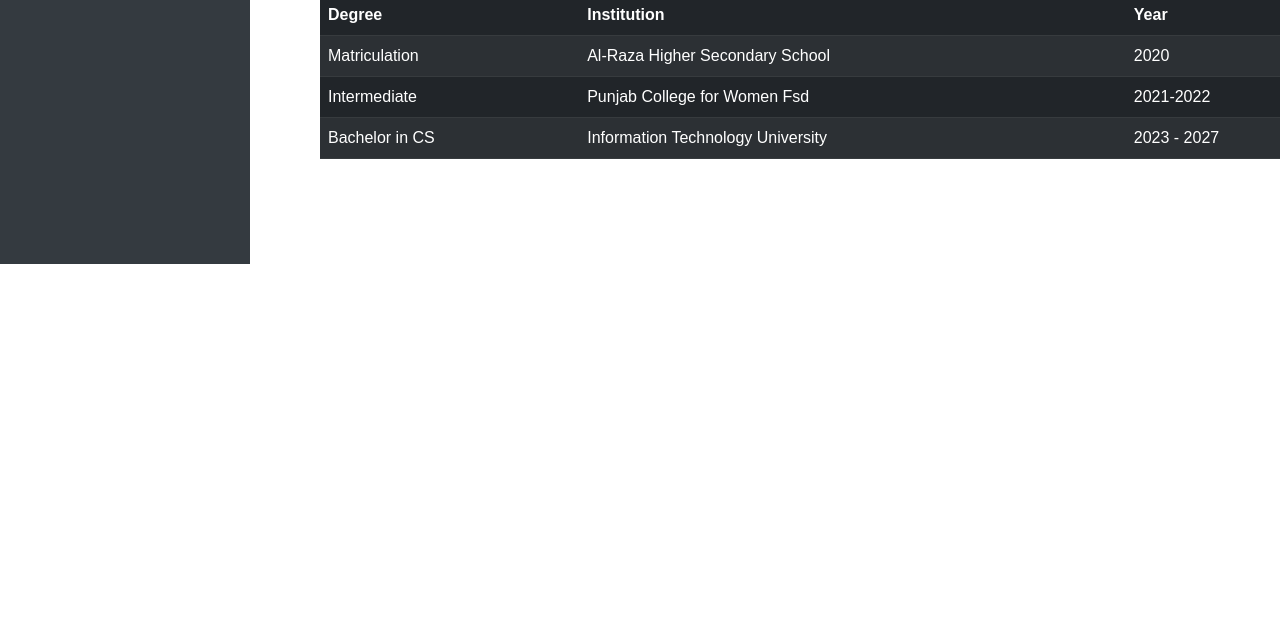
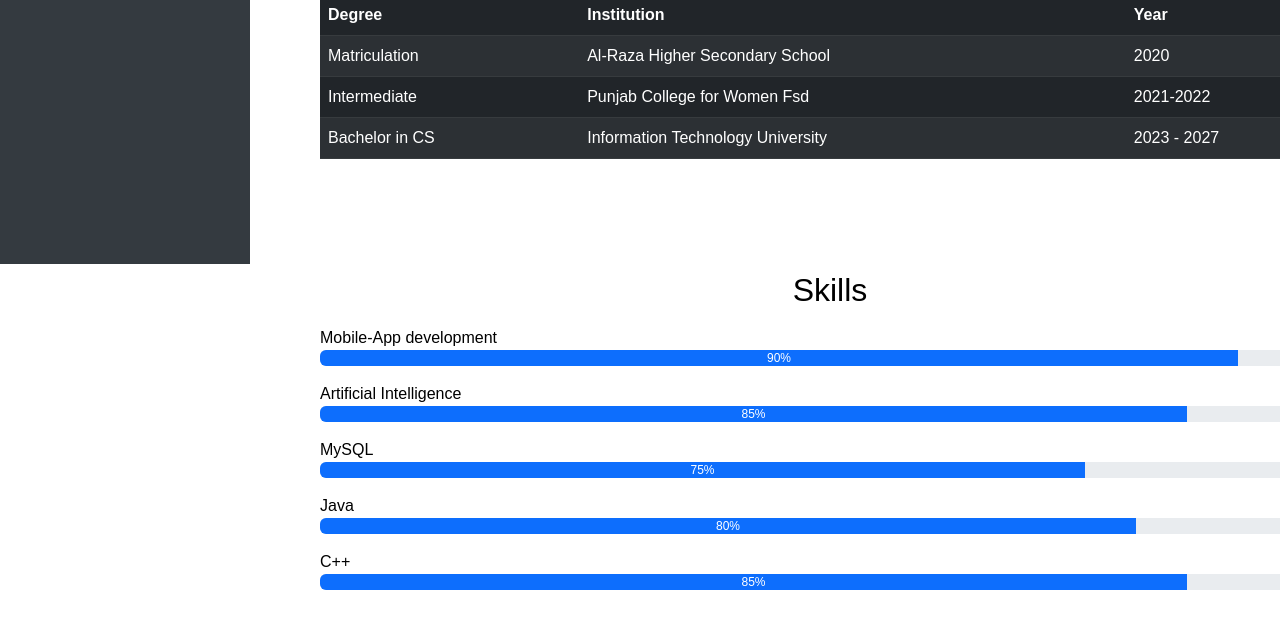
Before and after one commit to adina142/My-portfolio, a plain HTML site: page index.html in a window 1280 px wide. Shown: the part 536-1164 px from the top of the page. Before the commit the page ends 800 px from the top, so only its background shows below. Drawn offline with nearby package versions, Linux system fonts and the light colour scheme; files that its build step writes are made by us from their sources.

Commit message:
Update index.html

```diff
--- a/index.html
+++ b/index.html
@@ -209,6 +209,45 @@
             </tbody>
         </table>
     </section>
+    <section id="skills" class="container p-5 fade-in">
+        <h2 class="text-center">Skills</h2>
+
+        <div class="mt-3">
+            <label>Mobile-App development</label>
+            <div class="progress">
+                <div class="progress-bar" role="progressbar" style="width: 90%;">90%</div>
+            </div>
+        </div>
+
+        <div class="mt-3">
+            <label>Artificial Intelligence</label>
+            <div class="progress">
+                <div class="progress-bar" role="progressbar" style="width: 85%;">85%</div>
+            </div>
+        </div>
+
+        <div class="mt-3">
+            <label>MySQL</label>
+            <div class="progress">
+                <div class="progress-bar" role="progressbar" style="width: 75%;">75%</div>
+            </div>
+        </div>
+
+        <div class="mt-3">
+            <label>Java</label>
+            <div class="progress">
+                <div class="progress-bar" role="progressbar" style="width: 80%;">80%</div>
+            </div>
+        </div>
+
+        <div class="mt-3">
+            <label>C++</label>
+            <div class="progress">
+                <div class="progress-bar" role="progressbar" style="width: 85%;">85%</div>
+            </div>
+        </div>
+    </section>
+
 
 
 </body>
```
